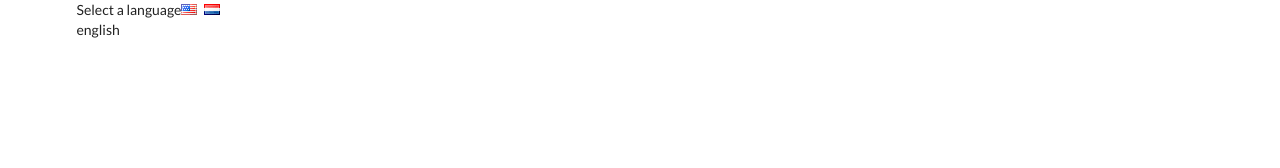
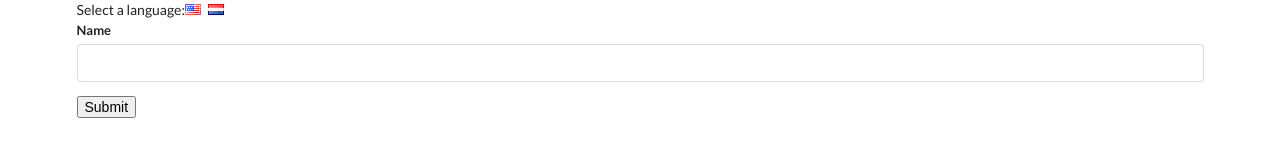
Before and after one commit to slightlyoffbass/react-context-demo, a React (Create React App) app: page / in a window 1280 px wide. Shown: the top 168 px of the page. Built offline with nearby package versions, Linux system fonts and the light colour scheme.

Commit message:
add basic html structure

```diff
--- a/src/components/App.js
+++ b/src/components/App.js
@@ -1,4 +1,5 @@
 import React from 'react';
+import UserCreate from './UserCreate';
 
 
 class App extends React.Component {
@@ -13,11 +14,11 @@
         return (
             <div className="ui container">
                 <div>
-                    Select a language
+                    Select a language:
                     <i className="flag us" onClick={()=> this.onLanguageChange('english')}/>
-                    <i className="flag nl"  onClick={()=> this.onLanguageChange('dutch')}/>
+                    <i className="flag nl" onClick={()=> this.onLanguageChange('dutch')}/>
                 </div>
-                {this.state.language}
+                <UserCreate/>
             </div>
         )
     }
--- /dev/null
+++ b/src/components/Button.js
@@ -0,0 +1,9 @@
+import React from 'react';
+
+class Button extends React.Component{
+    render(){
+        return <button classname="ui button primary">Submit</button>
+    }
+}
+
+export default Button;
--- /dev/null
+++ b/src/components/Field.js
@@ -0,0 +1,15 @@
+import React from 'react';
+
+
+class Field extends React.Component{
+    render(){
+        return (
+            <div className="ui field">
+                <label>Name</label>
+                <input/>
+            </div>
+        );
+    }
+}
+
+export default Field;
--- /dev/null
+++ b/src/components/UserCreate.js
@@ -0,0 +1,14 @@
+import React from 'react';
+import Field from './Field';
+import Button from './Button';
+
+const UserCreate = () =>{
+    return (
+        <div className="ui form">
+            <Field/>
+            <Button/>
+        </div>
+    );
+};
+
+export default UserCreate;
```
